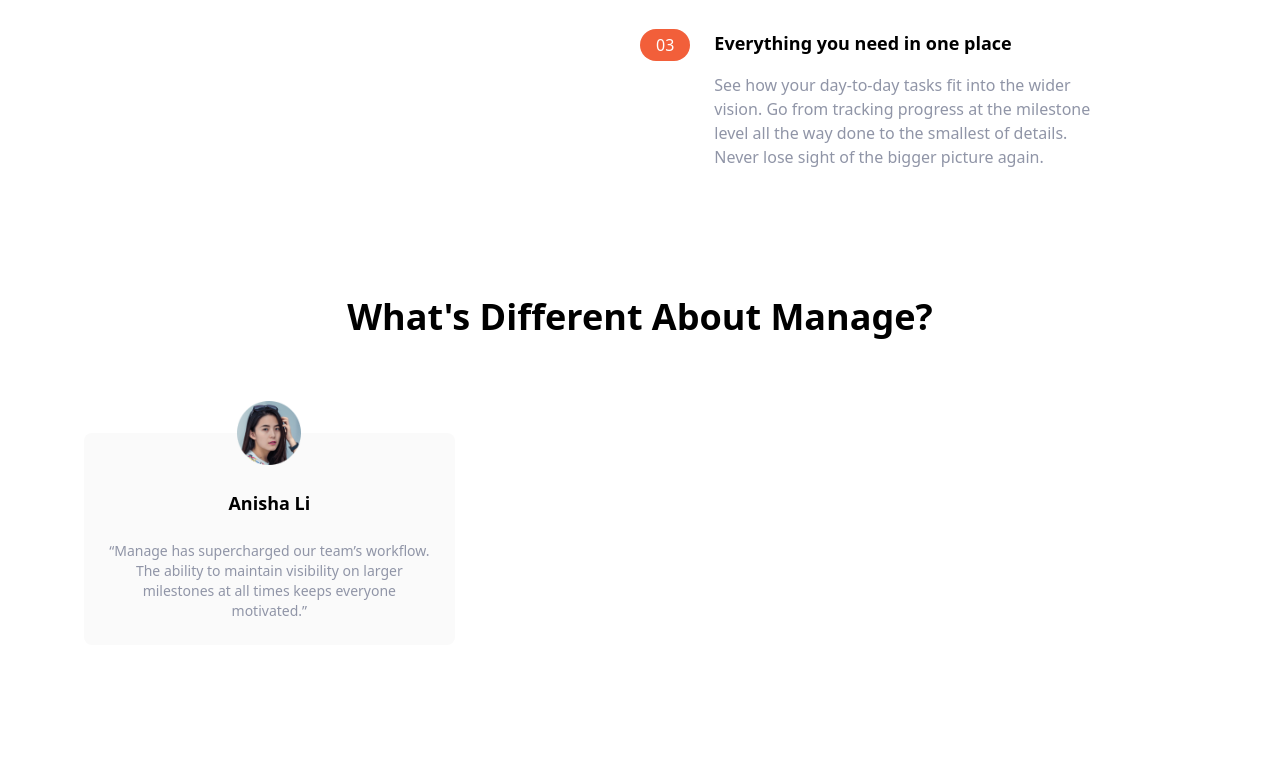
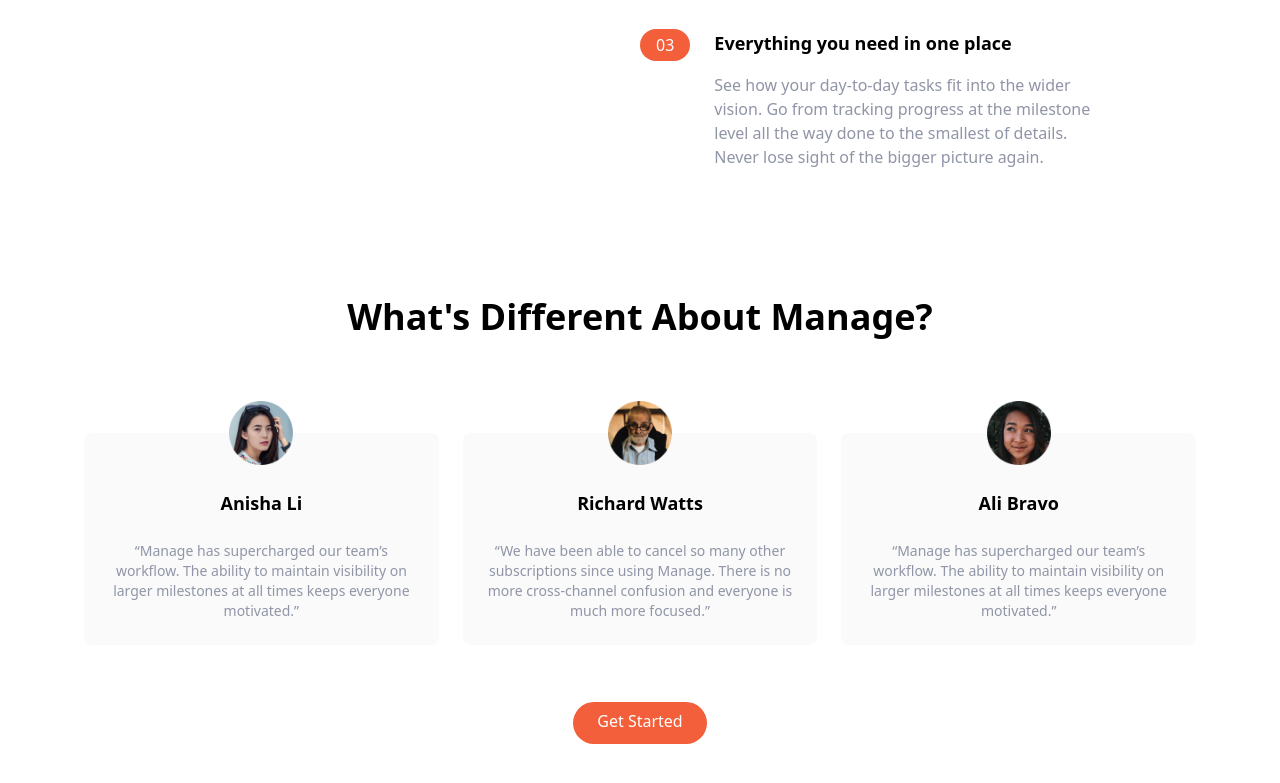
Before and after one commit to EACUAMBA/tailwind_crash_course_by_traversy_media, a website: page index.html in a window 1280 px wide. Shown: the part 979-1762 px from the top of the page. Before the commit the page ends 1624 px from the top, so only its background shows below. Drawn offline with Linux system fonts and the light colour scheme.

Commit message:
Adicionei a secção de testemunho.

```diff
--- a/index.html
+++ b/index.html
@@ -180,6 +180,35 @@
             everyone motivated.”
           </p>
         </div>
+
+        <!-- Testimonial 2 -->
+        <div class="hidden flex-col items-center p-6 space-y-6 rounded-lg bg-veryLightGray md:w-1/3 md:flex">
+          <img src="./img/avatar-richard.png" alt="Avatar de anisha" class="w-16 -mt-14">
+          <h5 class="text-lg font-bold">Richard Watts</h5>
+          <p class="text-sm text-darkGrayishBlue">
+            “We have been able to cancel so many other subscriptions since
+            using Manage. There is no more cross-channel confusion and
+            everyone is much more focused.”
+          </p>
+        </div>
+
+        <!-- Testimonial 3 -->
+        <div class="hidden flex-col items-center p-6 space-y-6 rounded-lg bg-veryLightGray md:w-1/3 md:flex">
+          <img src="./img/avatar-ali.png" alt="Avatar de anisha" class="w-16 -mt-14">
+          <h5 class="text-lg font-bold">Ali Bravo</h5>
+          <p class="text-sm text-darkGrayishBlue">
+            “Manage has supercharged our team’s workflow. The ability to
+            maintain visibility on larger milestones at all times keeps
+            everyone motivated.”
+          </p>
+        </div>
+      </div>
+      <!-- Button -->
+      <div class="my-16">
+        <a href="#"
+          class="p-3 px-6 pt-2 text-white bg-brightRed rounded-full baseline hover:bg-brightRedLight">Get
+          Started</a>
+      </div>
     </div>
   </section>
 </body>
```
Also changed, not shown: css/main.css. Lines whose indentation alone changed are shown as unchanged.
